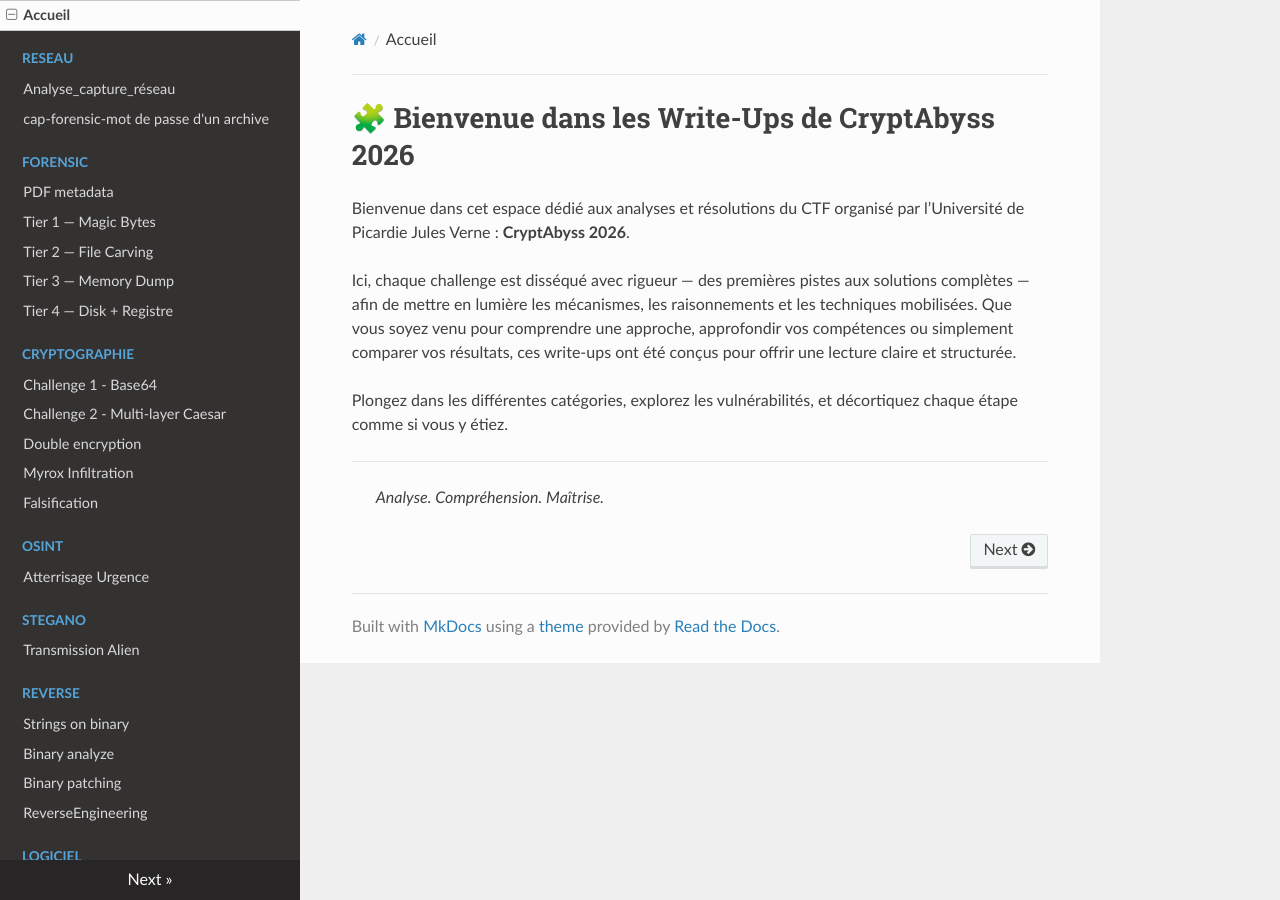
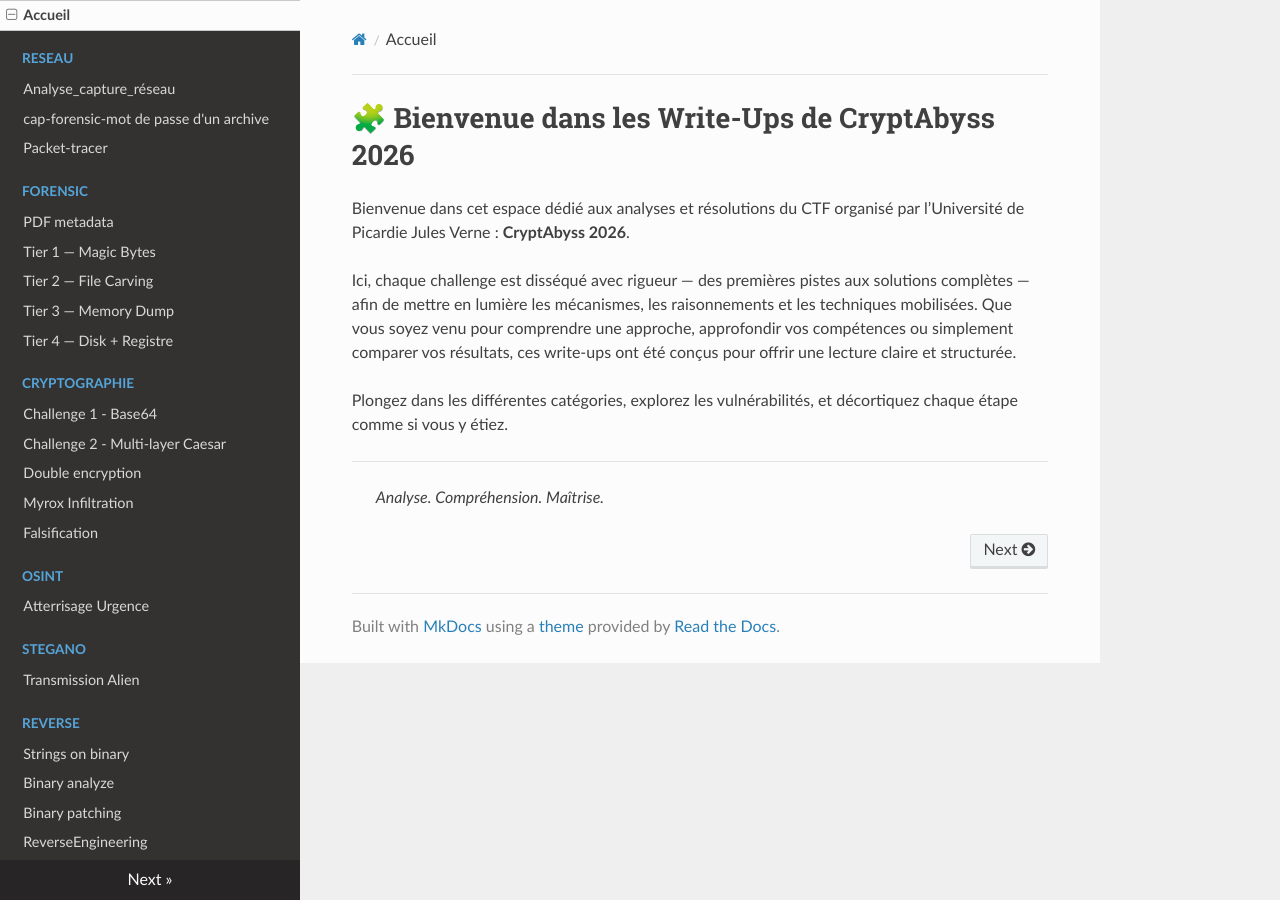
Before and after one commit to CryptAbyss-2026/Write-ups, an MkDocs documentation site: the page built from docs/index.md, in a window 1280 px wide. Built offline with MkDocs 1.6.1, drawn with Linux system fonts in a browser that asks for light colours; nearby versions of some CDN libraries; some of the changed lines change nothing that is shown.

Commit message:
[+] flag146

```diff
--- a/mkdocs.yml
+++ b/mkdocs.yml
@@ -4,7 +4,7 @@
   - Reseau:
     - Analyse_capture_réseau: Reseaux/Flag060-Analyse_capture_réseau.md
     - cap-forensic-mot de passe d'un archive: Reseaux/Flag114-pcap-forensic.md
-    #- Packet-tracer: Reseaux/Flag146-Packet-tracer.md
+    - Packet-tracer: Reseaux/Flag146-Packet-tracer.md
   - Forensic:
     - PDF metadata: forensic/pdf-metadata.md
     - Tier 1 — Magic Bytes: forensic/tier1-magic-bytes.md
```
